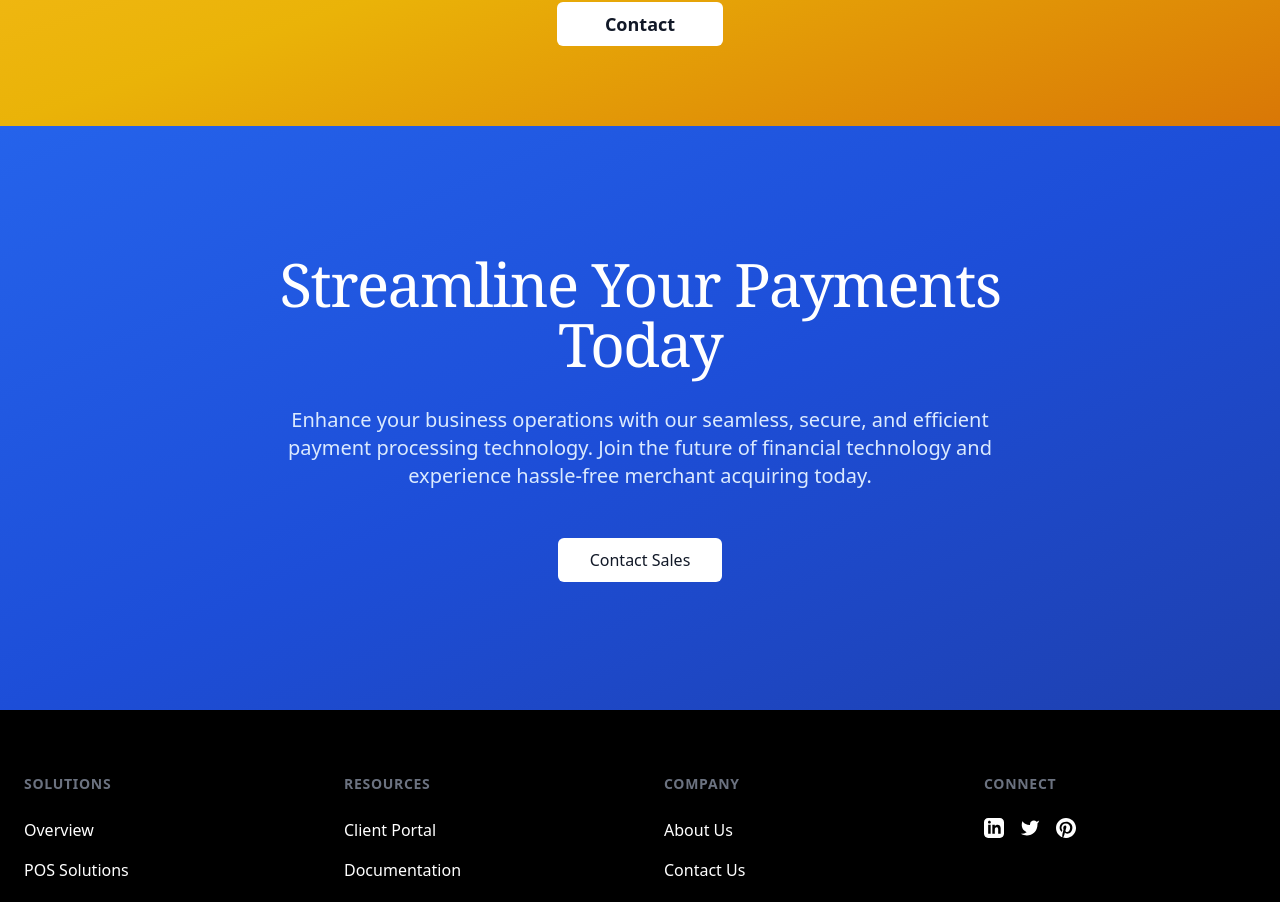
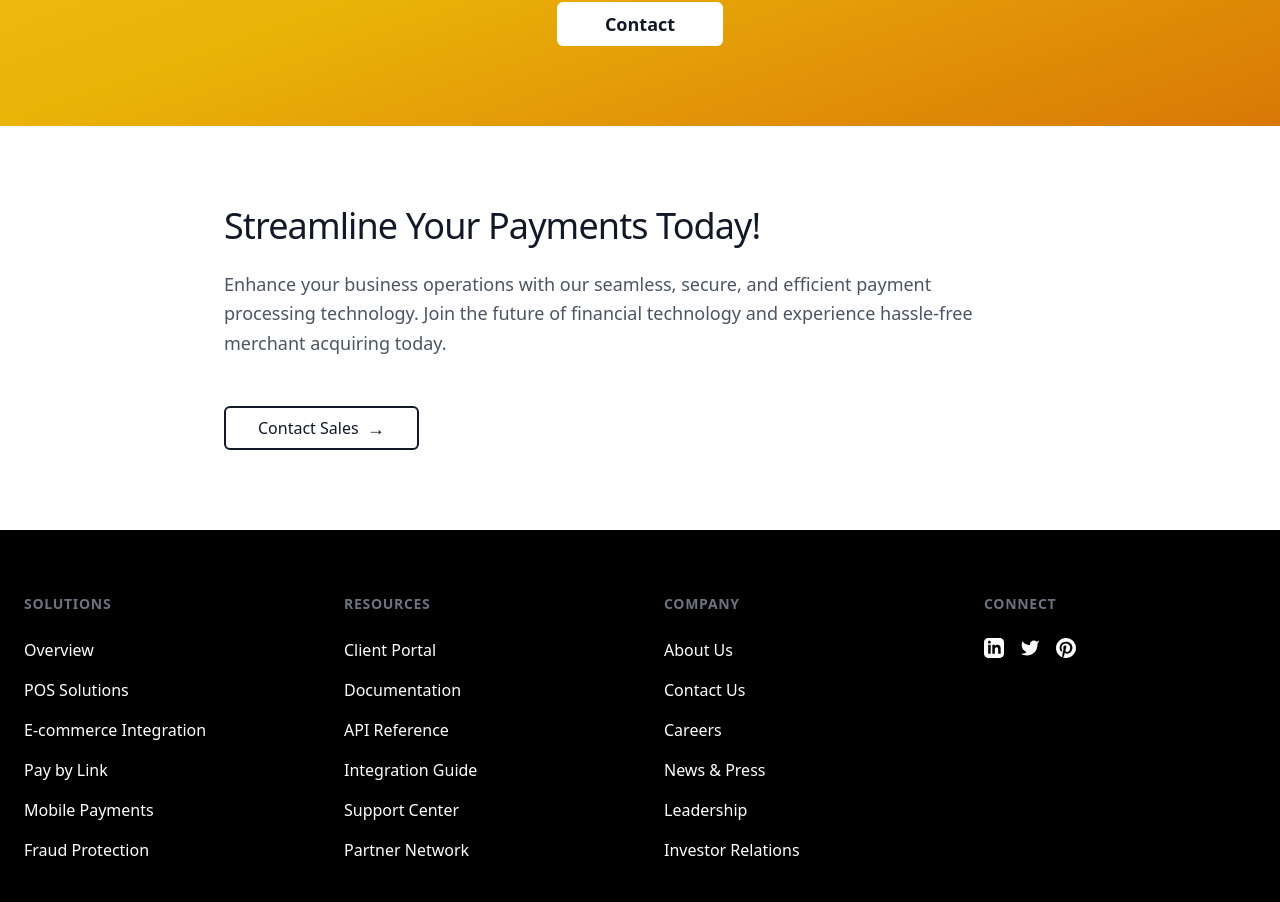
Before and after one commit to harshilgor/gamma-project, a React (Vite) app: page / in a window 1280 px wide. Shown: the part 2317-3219 px from the top of the page. Built offline with nearby package versions, Linux system fonts and the light colour scheme.

Commit message:
Reverted to commit dcb2ca4d589797d9853233f45cf2077351eae4a6

```diff
--- a/src/pages/Index.tsx
+++ b/src/pages/Index.tsx
@@ -143,17 +143,14 @@ const Index = () => {
       </section>
 
       {/* Streamline Payments Section */}
-      <section className="py-32 bg-gradient-to-br from-blue-600 via-blue-700 to-blue-800">
-        <div className="max-w-4xl mx-auto px-4 sm:px-6 lg:px-8 text-center">
-          <h2 className="text-4xl md:text-5xl lg:text-6xl font-light text-white mb-8 leading-tight tracking-tight" style={{ fontFamily: 'Georgia, serif' }}>
-            Streamline Your Payments Today
-          </h2>
-          <p className="text-lg md:text-xl text-blue-100 leading-relaxed mb-12 max-w-3xl mx-auto font-light">
-            Enhance your business operations with our seamless, secure, and efficient payment processing technology. Join the future of financial technology and experience hassle-free merchant acquiring today.
-          </p>
-          <Button asChild size="lg" className="bg-white hover:bg-gray-100 text-gray-900 px-8 py-3 text-base font-medium transition-all duration-200">
-            <Link to="/contact">
+      <section className="py-20 bg-white">
+        <div className="max-w-4xl mx-auto px-4 sm:px-6 lg:px-8">
+          <h2 className="text-3xl md:text-4xl font-light text-gray-900 mb-6 tracking-tight">Streamline Your Payments Today!</h2>
+          <p className="text-lg text-gray-600 leading-relaxed mb-12 max-w-3xl font-light">Enhance your business operations with our seamless, secure, and efficient payment processing technology. Join the future of financial technology and experience hassle-free merchant acquiring today.</p>
+          <Button asChild variant="outline" size="lg" className="border-2 border-gray-900 text-gray-900 hover:bg-gray-900 hover:text-white px-8 py-3 text-base font-medium transition-all duration-200">
+            <Link to="/contact" className="flex items-center gap-2">
               Contact Sales
+              <span className="text-lg">→</span>
             </Link>
           </Button>
         </div>
```
